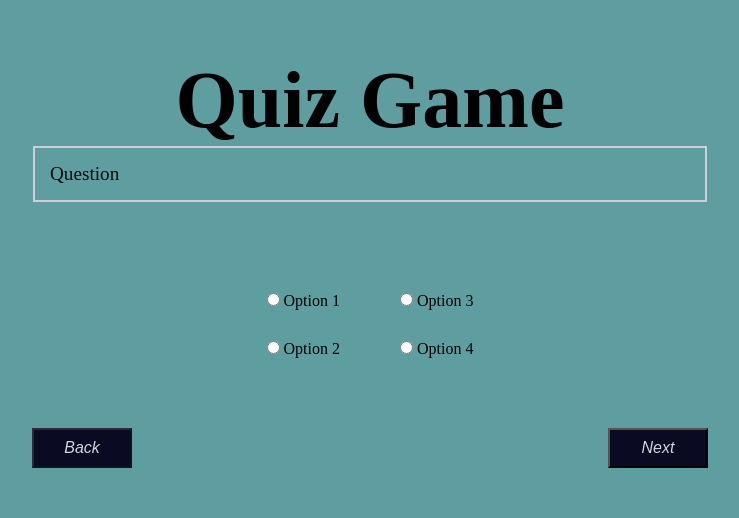
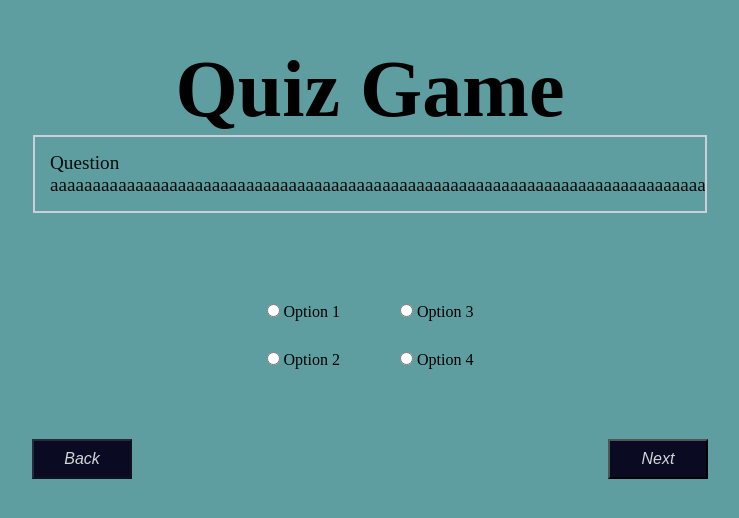
Before and after one commit to mahiboobnadaf/Problem_solving, a website: page quize/index.html in a window 1280 px wide. Shown: the part 154-672 px from the top of the page, without its empty margins (270-1009 px from the left). Drawn offline with Linux system fonts and the light colour scheme.

Commit message:
question overflow controlled

```diff
--- a/quize/index.html
+++ b/quize/index.html
@@ -13,7 +13,7 @@
 
 
         <div id = "questionBox" class = "">
-            <p> Question </p>
+            <p> Question aaaaaaaaaaaaaaaaaaaaaaaaaaaaaaaaaaaaaaaaaaaaaaaaaaaaaaaaaaaaaaaaaaaaaaaaaaaaaaaaaaaaaaaaaaaaaaaaaaaaaaaaaaaaaaaaaaaaaaaaaaaaaaaaaaaaaaaaaaa </p>
         </div>
 
         <div id="options" class = "gap optionBox flexRow">
--- a/quize/style.css
+++ b/quize/style.css
@@ -58,6 +58,7 @@ button{
     font-size: larger;
     width: 50%;
     padding: 15px;
+    overflow:auto;
 }
 
 #backBtn{
```
